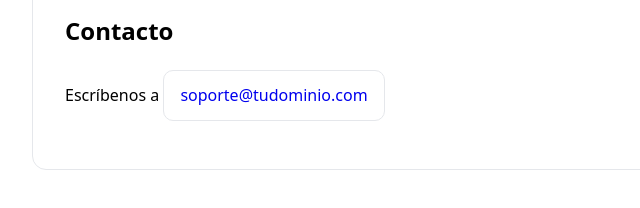
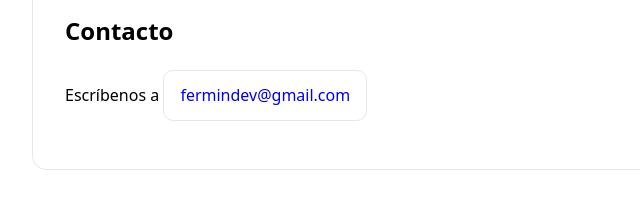
Before and after one commit to fermin234/gymtracking-support, a plain HTML site: page index.html in a window 1280 px wide. Shown: the part 348-556 px from the top of the page, 125-765 px from the left. Drawn offline with Linux system fonts and the light colour scheme.

Commit message:
change mail

```diff
--- a/index.html
+++ b/index.html
@@ -28,7 +28,7 @@
       <p>Sí, marca la rutina como inactiva desde los detalles de la misma para ocultarla de la vista principal.</p>
     </details>
     <h2>Contacto</h2>
-    <p>Escríbenos a <a class="btn" href="mailto:fermindev@gmail.com">soporte@tudominio.com</a></p>
+    <p>Escríbenos a <a class="btn" href="mailto:fermindev@gmail.com">fermindev@gmail.com</a></p>
   </main>
 </body>
 </html>
```
